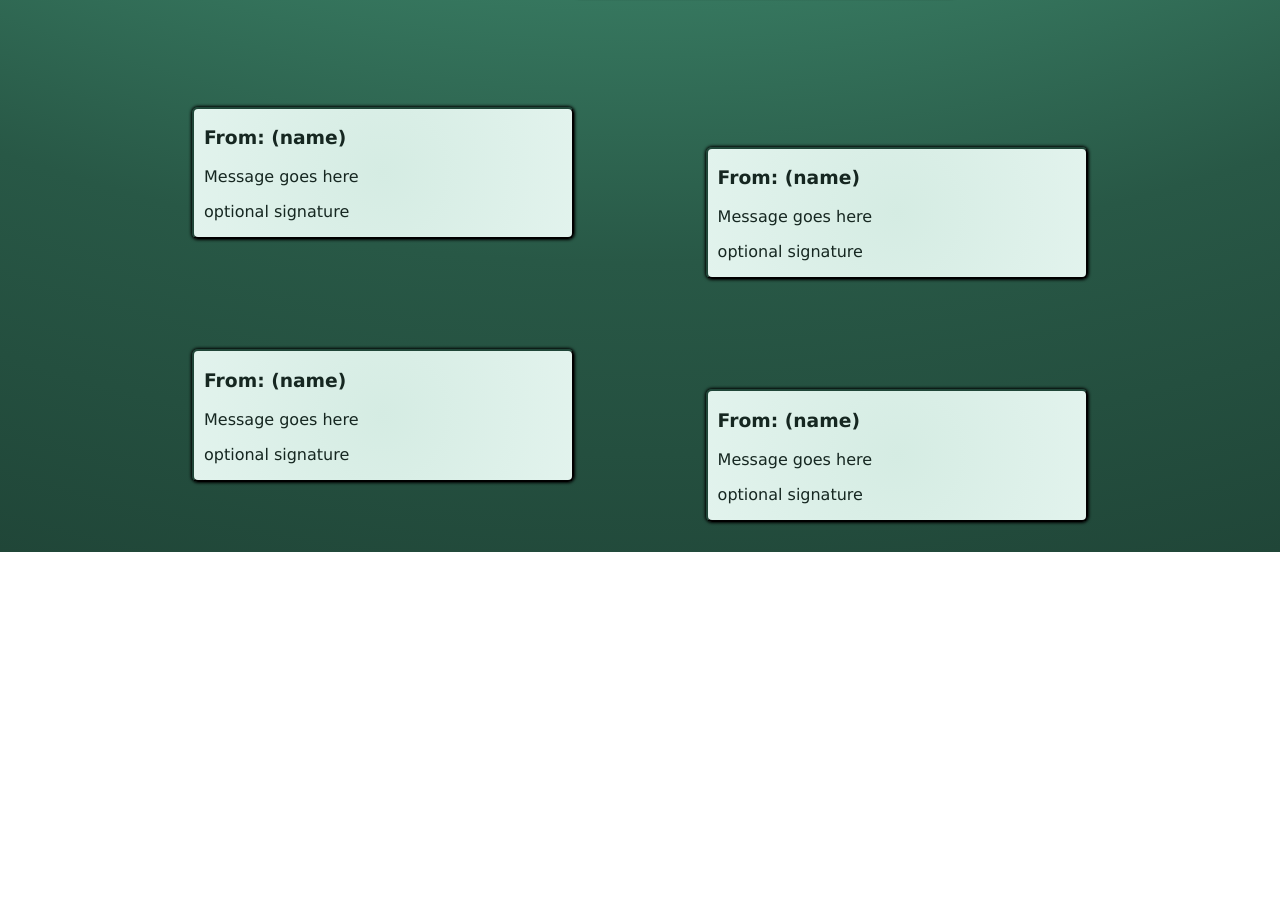
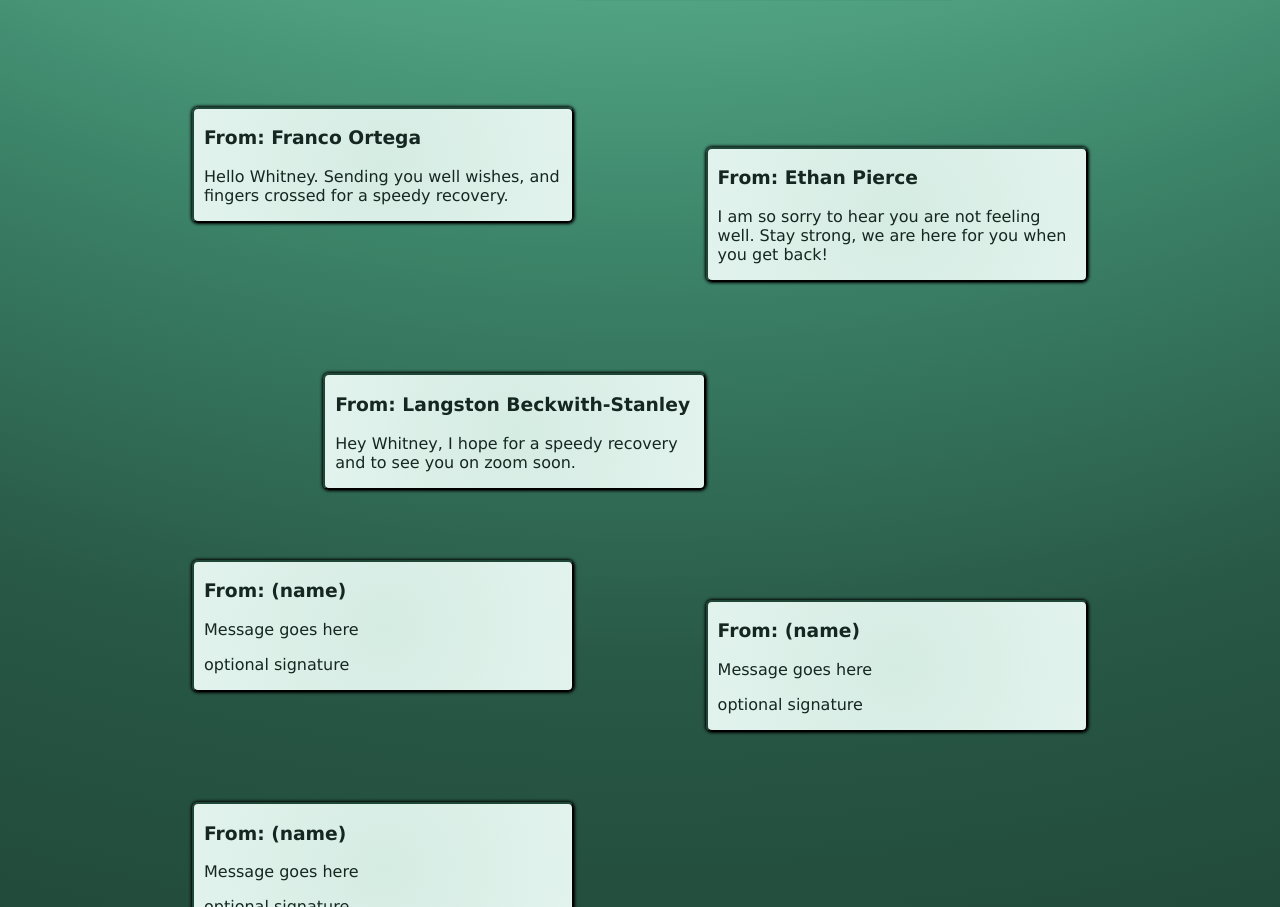
Before and after one commit to bryanakitchen/get-well, a React app: page / in a window 1280 px wide. Shown: the part 3828-4735 px from the top of the page. Before the commit the page ends 4380 px from the top, so only its background shows below. Built offline with nearby package versions, Linux system fonts and the light colour scheme.

Commit message:
add messages

```diff
--- a/src/components/app/App.jsx
+++ b/src/components/app/App.jsx
@@ -171,12 +171,24 @@ export default class App extends Component {
           </div>
 
           <div className={styles.messageRight} data-aos="fade-left">
-            <h3>From: (name)</h3>
+            <h3>From: Ethan Pierce</h3>
             <p>
-              Message goes here
+              I am so sorry to hear you are not feeling well. Stay strong, we are here for you when you get back!
             </p>
+          </div>
+
+          <div className={styles.messageLeft} data-aos="fade-right">
+            <h3>From: Franco Ortega</h3>
             <p>
-              optional signature
+              Hello Whitney. Sending you well wishes, and fingers crossed for a speedy recovery.
+            </p>
+          </div>
+
+
+          <div className={styles.messageRight} data-aos="fade-left">
+            <h3>From: Langston Beckwith-Stanley</h3>
+            <p>
+              Hey Whitney, I hope for a speedy recovery and to see you on zoom soon.
             </p>
           </div>
 
@@ -189,7 +201,6 @@ export default class App extends Component {
               optional signature
             </p>
           </div>
-
 
           <div className={styles.messageRight} data-aos="fade-left">
             <h3>From: (name)</h3>
```
